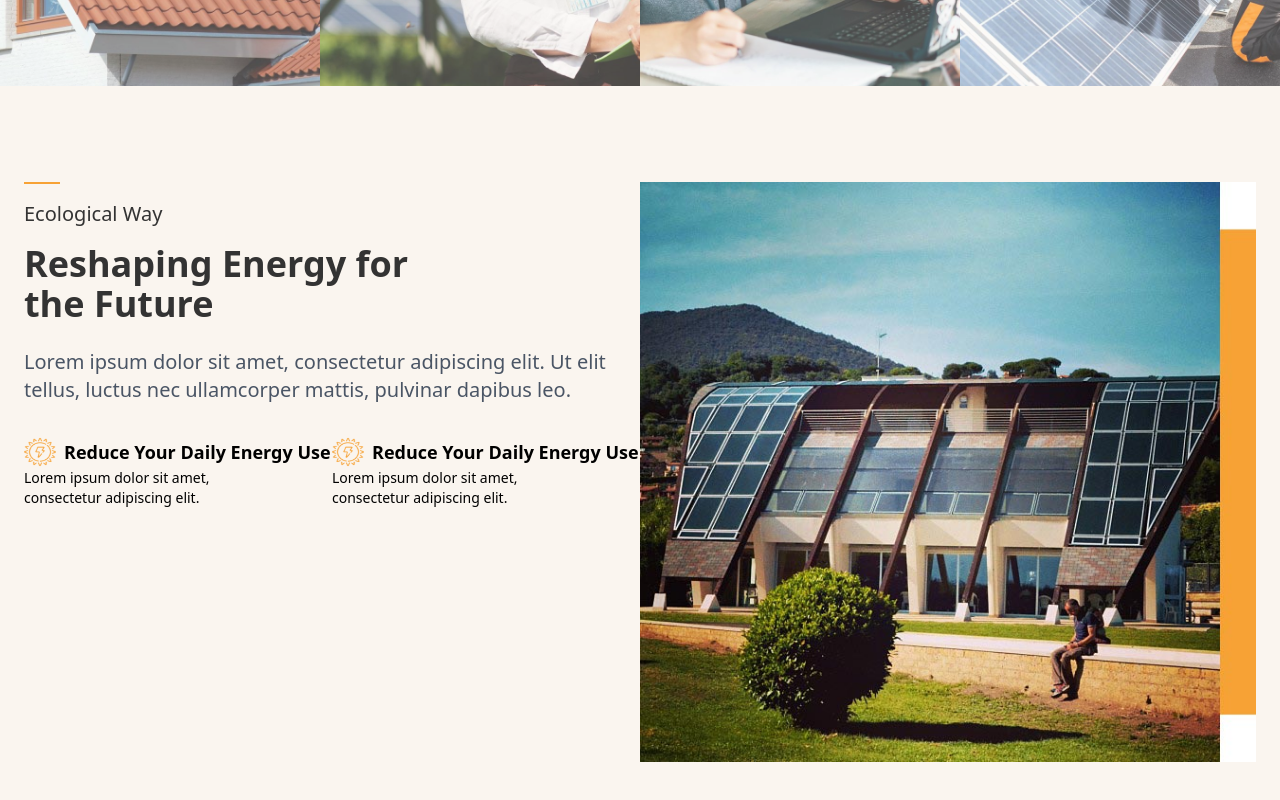
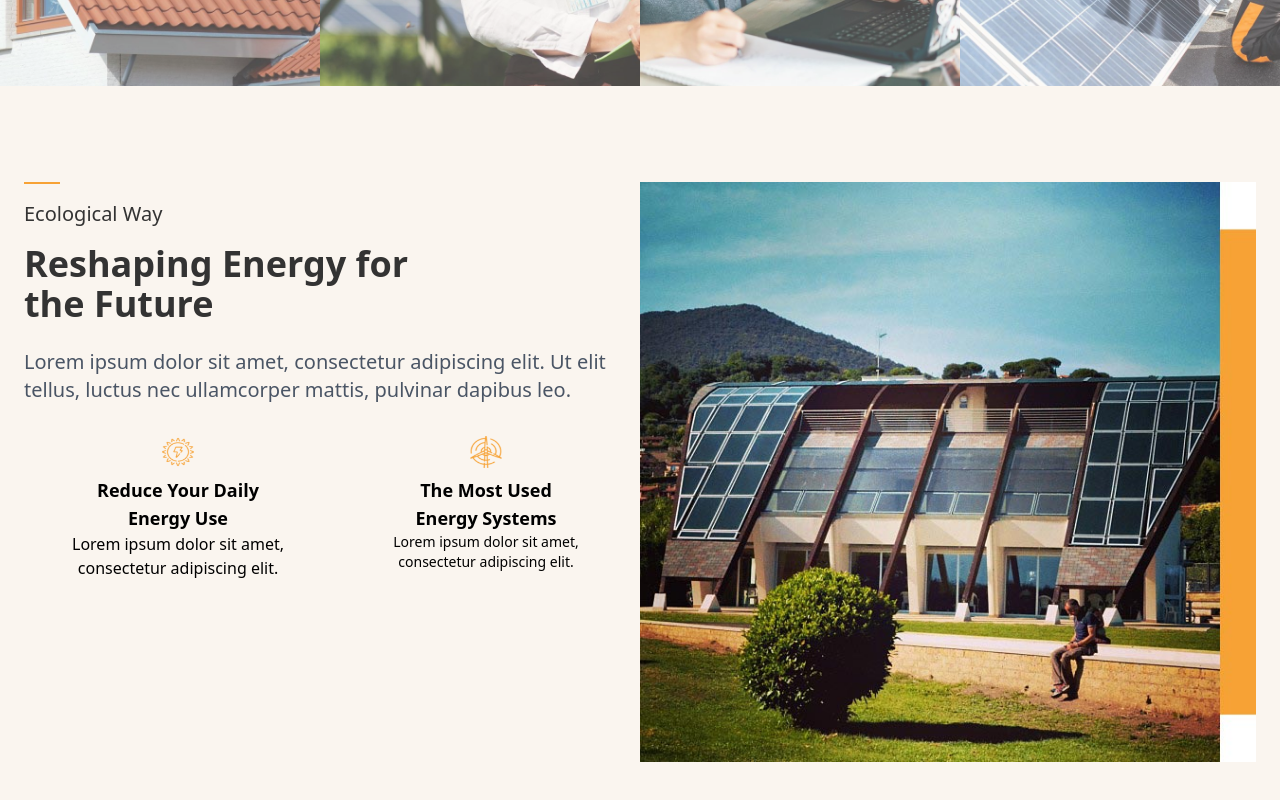
Before and after one commit to iahmadiqbal/SOLAM, a React (Vite) app: page / in a window 1280 px wide. Shown: the part 2602-3402 px from the top of the page. Built offline with nearby package versions, Linux system fonts and the light colour scheme; the HTML template or start-up script is replaced by a standard one.

Commit message:
src/components/home/EnergyAwareness/index.tsx

```diff
--- a/src/components/home/EnergyAwareness/index.tsx
+++ b/src/components/home/EnergyAwareness/index.tsx
@@ -2,32 +2,29 @@ import { motion } from "framer-motion";
 
 const EnergyAwareness = () => {
   const motionProps = {
-    initial: { x: -200 }, // Content starts from left
-    animate: { x: 0 }, // Moves to its original position
-    transition: { duration: 0.6 }, // Same duration for both
+    initial: { x: -200 },
+    animate: { x: 0 },
+    transition: { duration: 0.6 },
   };
 
   const motionImageProps = {
-    initial: { x: 200 }, // Image starts from right
-    animate: { x: 0 }, // Image moves to its original position
-    transition: { duration: 0.6 }, // Same duration for both
+    initial: { x: 200 },
+    animate: { x: 0 },
+    transition: { duration: 0.6 },
   };
 
   return (
     <>
       <section className="flex flex-col md:flex-row items-start justify-between py-12 px-6 bg-[#FAF5EF]">
         {/* Content section */}
-        <motion.div
-          className="md:w-1/2 text-left"
-          {...motionProps} // Apply motion props to content section
-        >
+        <motion.div className="md:w-1/2 w-full text-left" {...motionProps}>
           <div className="w-9 border-t-2 border-[#F7A235] mb-4"></div>
 
           <motion.h2
             className="text-xl font-normal text-[#333] mb-4"
             initial={{ x: -200 }}
             animate={{ x: 0 }}
-            transition={{ duration: 0.6, delay: 0.2 }} // Faster animation for heading
+            transition={{ duration: 0.6, delay: 0.2 }}
           >
             Ecological Way
           </motion.h2>
@@ -36,7 +33,7 @@ const EnergyAwareness = () => {
             className="text-4xl font-bold text-[#333] mb-6"
             initial={{ x: -200 }}
             animate={{ x: 0 }}
-            transition={{ duration: 0.6, delay: 0.4 }} // Faster animation for paragraph
+            transition={{ duration: 0.6, delay: 0.4 }}
           >
             Reshaping Energy for <br /> the Future
           </motion.p>
@@ -45,7 +42,7 @@ const EnergyAwareness = () => {
             className="text-xl font-normal text-gray-600 mb-8"
             initial={{ x: -200 }}
             animate={{ x: 0 }}
-            transition={{ duration: 0.6, delay: 0.6 }} // Faster animation for paragraph
+            transition={{ duration: 0.6, delay: 0.6 }}
           >
             Lorem ipsum dolor sit amet, consectetur adipiscing elit. Ut elit
             tellus, luctus nec ullamcorper mattis, pulvinar dapibus leo.
@@ -56,19 +53,20 @@ const EnergyAwareness = () => {
               className="md:w-1/2 w-full"
               initial={{ x: -200 }}
               animate={{ x: 0 }}
-              transition={{ duration: 0.6, delay: 0.8 }} // Faster animation for content block
+              transition={{ duration: 0.6, delay: 0.8 }}
             >
-              <span className="flex items-center">
+              <span className="flex flex-col items-center">
                 <img
                   src="images/ReducedailyEnergy.png"
                   alt="Energy Icon"
-                  className="w-8 h-8 mr-2"
+                  className="w-8 h-8 mb-2"
                 />
-                <h2 className="text-lg font-semibold">
-                  Reduce Your Daily Energy Use
+                <h2 className="text-lg font-semibold text-center">
+                  Reduce Your Daily <br />
+                  Energy Use
                 </h2>
               </span>
-              <p className="text-sm">
+              <p className="text-normal text-1xl text-center">
                 Lorem ipsum dolor sit amet, <br /> consectetur adipiscing elit.
               </p>
             </motion.div>
@@ -77,30 +75,28 @@ const EnergyAwareness = () => {
               className="md:w-1/2 w-full"
               initial={{ x: -200 }}
               animate={{ x: 0 }}
-              transition={{ duration: 0.6, delay: 1 }} // Faster animation for content block
+              transition={{ duration: 0.6, delay: 1 }}
             >
-              <span className="flex items-center">
+              <span className="flex flex-col items-center">
                 <img
-                  src="images/ReducedailyEnergy.png"
+                  src="images/TheMostusedEnergysystem.png"
                   alt="Energy Icon"
-                  className="w-8 h-8 mr-2"
+                  className="w-8 h-8 mb-2"
                 />
-                <h2 className="text-lg font-semibold">
-                  Reduce Your Daily Energy Use
+                <h2 className="text-lg font-semibold text-center">
+                  The Most Used <br />
+                  Energy Systems
                 </h2>
               </span>
-              <p className="text-sm">
-                Lorem ipsum dolor sit amet, <br /> consectetur adipiscing elit.
+              <p className="text-sm text-center">
+                Lorem ipsum dolor sit amet,
+                <br /> consectetur adipiscing elit.
               </p>
             </motion.div>
           </div>
         </motion.div>
 
-        {/* Image section */}
-        <motion.div
-          className="md:w-1/2 w-full"
-          {...motionImageProps} // Apply motion props to image section (move right to left)
-        >
+        <motion.div className="md:w-1/2 w-full" {...motionImageProps}>
           <img
             src="images/EnergyReshapping.jpg"
             alt="Energy Systems"
```
